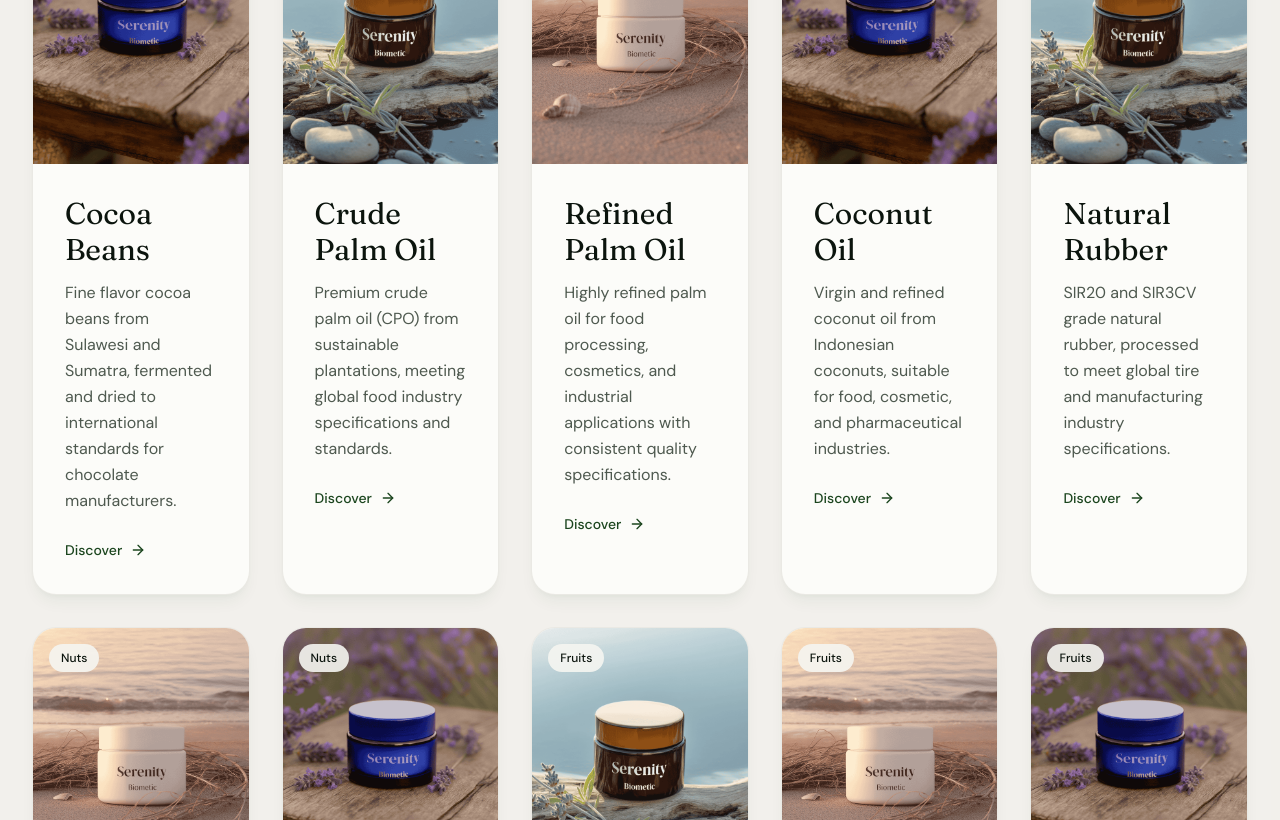
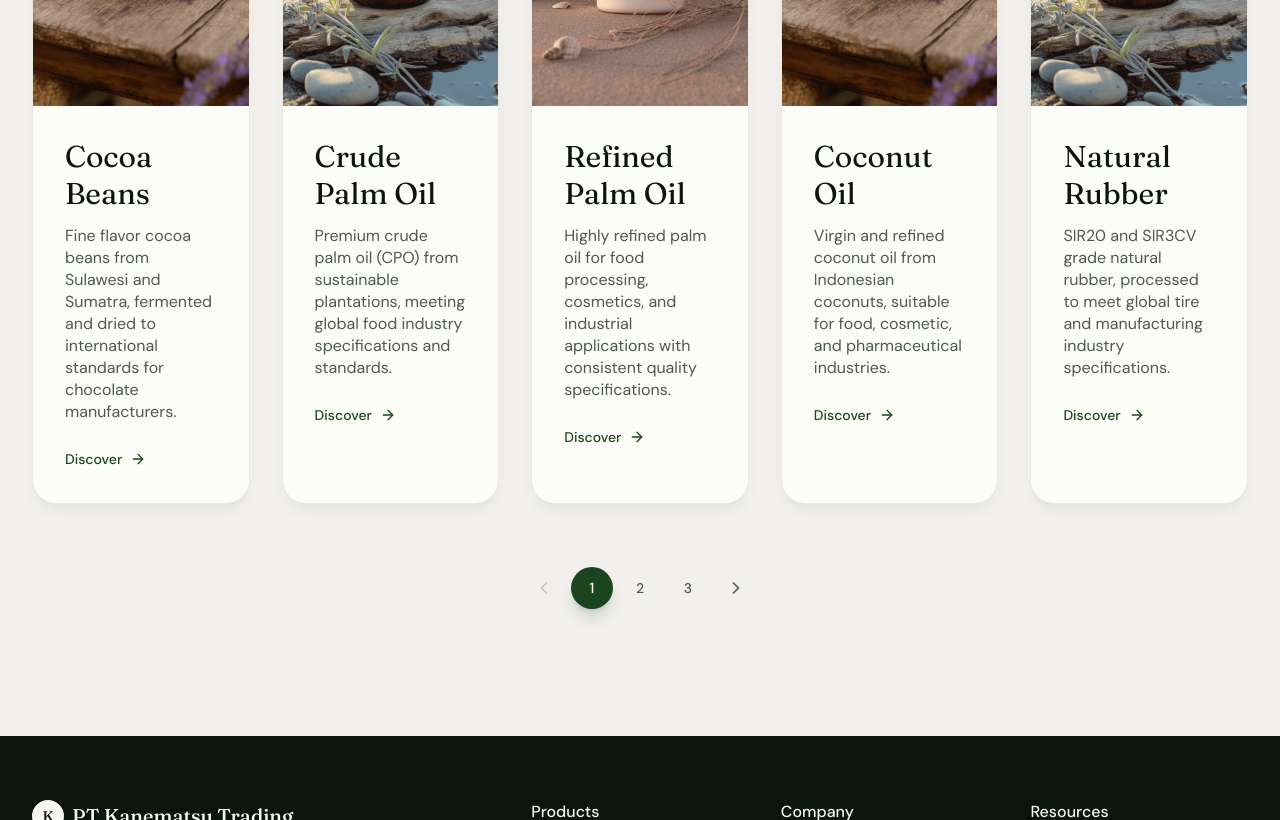
Before and after one commit to fisayoaboma1-tech/mulia2, a Next.js app: page /products in a window 1280 px wide. Shown: the part 1980-2800 px from the top of the page. Built offline with nearby package versions, Linux system fonts and the light colour scheme.

Commit message:
Add responsive pagination to products page with chevron navigation

```diff
--- a/app/products/page.tsx
+++ b/app/products/page.tsx
@@ -1,9 +1,9 @@
 "use client"
 
-import { useState } from "react"
+import { useState, useEffect } from "react"
 import { Header } from "@/components/header"
 import { Footer } from "@/components/footer"
-import { ArrowRight } from "lucide-react"
+import { ArrowRight, ChevronLeft, ChevronRight } from "lucide-react"
 import { ScrollBlurText } from "@/components/scroll-blur-text"
 import { ProductModal } from "@/components/product-modal"
 
@@ -630,6 +630,70 @@ const products: Product[] = [
 
 export default function ProductsPage() {
   const [selectedProduct, setSelectedProduct] = useState<Product | null>(null)
+  const [currentPage, setCurrentPage] = useState(1)
+  const [itemsPerPage, setItemsPerPage] = useState(10)
+
+  useEffect(() => {
+    const handleResize = () => {
+      const width = window.innerWidth
+      if (width < 768) {
+        setItemsPerPage(10)
+      } else if (width < 1024) {
+        setItemsPerPage(12)
+      } else {
+        setItemsPerPage(15)
+      }
+    }
+    handleResize()
+    window.addEventListener('resize', handleResize)
+    return () => window.removeEventListener('resize', handleResize)
+  }, [])
+
+  // Reset to page 1 when items per page changes
+  useEffect(() => {
+    const maxPage = Math.ceil(products.length / itemsPerPage)
+    if (currentPage > maxPage) {
+      setCurrentPage(maxPage)
+    }
+  }, [itemsPerPage, currentPage])
+
+  const totalPages = Math.ceil(products.length / itemsPerPage)
+  const startIndex = (currentPage - 1) * itemsPerPage
+  const endIndex = startIndex + itemsPerPage
+  const currentProducts = products.slice(startIndex, endIndex)
+
+  const goToPage = (page: number) => {
+    if (page >= 1 && page <= totalPages) {
+      setCurrentPage(page)
+      window.scrollTo({ top: 0, behavior: 'smooth' })
+    }
+  }
+
+  // Get visible page numbers (show 3 at a time)
+  const getVisiblePages = () => {
+    const pages: (number | 'ellipsis')[] = []
+    const start = Math.max(1, currentPage - 1)
+    const end = Math.min(totalPages, currentPage + 1)
+
+    // Adjust to always show 3 pages when possible
+    if (currentPage === 1) {
+      const pagesToShow = Math.min(3, totalPages)
+      for (let i = 1; i <= pagesToShow; i++) {
+        pages.push(i)
+      }
+    } else if (currentPage === totalPages) {
+      const startPage = Math.max(1, totalPages - 2)
+      for (let i = startPage; i <= totalPages; i++) {
+        pages.push(i)
+      }
+    } else {
+      pages.push(currentPage - 1, currentPage, currentPage + 1)
+    }
+
+    return pages
+  }
+
+  const visiblePages = getVisiblePages()
 
   return (
     <main className="min-h-screen bg-background pt-15">
@@ -650,8 +714,8 @@ export default function ProductsPage() {
             </p>
           </div>
 
-          <div className="grid grid-cols-2 sm:grid-cols-2 md:grid-cols-3 lg:grid-cols-4 xl:grid-cols-5 gap-4 md:gap-6 lg:gap-8">
-            {products.map((product) => (
+          <div className="grid grid-cols-2 sm:grid-cols-2 md:grid-cols-3 lg:grid-cols-4 xl:grid-cols-5 gap-2 sm:gap-3 md:gap-4 lg:gap-8">
+            {currentProducts.map((product) => (
               <div
                 key={product.slug}
                 className="group block bg-card rounded-3xl overflow-hidden border border-border/50 shadow-lg shadow-primary/5 hover:shadow-xl hover:shadow-primary/10 transition-all duration-500 cursor-pointer"
@@ -664,22 +728,70 @@ export default function ProductsPage() {
                     alt={product.name}
                     className="w-full h-full object-cover group-hover:scale-105 transition-transform duration-700"
                   />
-                  <span className="absolute top-4 left-4 bg-background/90 backdrop-blur-sm text-foreground text-xs font-medium px-3 py-1.5 rounded-full z-10">
+                  <span className="absolute top-2 left-2 sm:top-3 sm:left-3 lg:top-4 lg:left-4 bg-background/90 backdrop-blur-sm text-foreground text-[10px] sm:text-xs font-medium px-2 py-1 sm:px-3 sm:py-1.5 rounded-full z-10">
                     {product.tag}
                   </span>
                 </div>
                 {/* Content */}
-                <div className="p-6 lg:p-8">
-                  <h3 className="font-serif text-foreground mb-3 text-3xl font-normal">{product.name}</h3>
-                  <p className="text-muted-foreground leading-relaxed mb-6">{product.description}</p>
-                  <span className="inline-flex items-center text-primary hover:text-primary/80 text-sm font-medium group/btn">
+                <div className="p-3 sm:p-4 lg:p-8">
+                  <h3 className="font-serif text-foreground mb-1 sm:mb-2 lg:mb-3 text-sm sm:text-base lg:text-3xl font-normal leading-tight">{product.name}</h3>
+                  <p className="text-muted-foreground leading-snug mb-2 sm:mb-3 lg:mb-6 text-xs sm:text-sm lg:text-base line-clamp-2 sm:line-clamp-3 lg:line-clamp-none">{product.description}</p>
+                  <span className="inline-flex items-center text-primary hover:text-primary/80 text-xs sm:text-sm font-medium group/btn">
                     Discover
-                    <ArrowRight className="ml-2 w-4 h-4 group-hover/btn:translate-x-1 transition-transform" />
+                    <ArrowRight className="ml-1 sm:ml-2 w-3 h-3 sm:w-4 sm:h-4 group-hover/btn:translate-x-1 transition-transform" />
                   </span>
                 </div>
               </div>
             ))}
           </div>
+
+          {/* Pagination */}
+          {totalPages > 1 && (
+            <div className="flex items-center justify-center gap-1.5 sm:gap-2 mt-10 sm:mt-12 lg:mt-16">
+              {/* Previous Button */}
+              <button
+                onClick={() => goToPage(currentPage - 1)}
+                disabled={currentPage === 1}
+                className={`flex items-center justify-center w-9 h-9 sm:w-10 sm:h-10 rounded-full transition-all duration-300 ${
+                  currentPage === 1
+                    ? 'text-muted-foreground/30 cursor-not-allowed'
+                    : 'text-muted-foreground hover:text-foreground hover:bg-muted/50'
+                }`}
+                aria-label="Previous page"
+              >
+                <ChevronLeft className="w-4 h-4 sm:w-5 sm:h-5" />
+              </button>
+
+              {/* Page Numbers */}
+              {visiblePages.map((page) => (
+                <button
+                  key={page}
+                  onClick={() => goToPage(page as number)}
+                  className={`flex items-center justify-center w-9 h-9 sm:w-10 sm:h-10 rounded-full text-sm font-medium transition-all duration-300 ${
+                    currentPage === page
+                      ? 'bg-primary text-primary-foreground shadow-lg shadow-primary/20 scale-105'
+                      : 'text-muted-foreground hover:text-foreground hover:bg-muted/50'
+                  }`}
+                >
+                  {page}
+                </button>
+              ))}
+
+              {/* Next Button */}
+              <button
+                onClick={() => goToPage(currentPage + 1)}
+                disabled={currentPage === totalPages}
+                className={`flex items-center justify-center w-9 h-9 sm:w-10 sm:h-10 rounded-full transition-all duration-300 ${
+                  currentPage === totalPages
+                    ? 'text-muted-foreground/30 cursor-not-allowed'
+                    : 'text-muted-foreground hover:text-foreground hover:bg-muted/50'
+                }`}
+                aria-label="Next page"
+              >
+                <ChevronRight className="w-4 h-4 sm:w-5 sm:h-5" />
+              </button>
+            </div>
+          )}
         </div>
       </section>
       <Footer />
```
